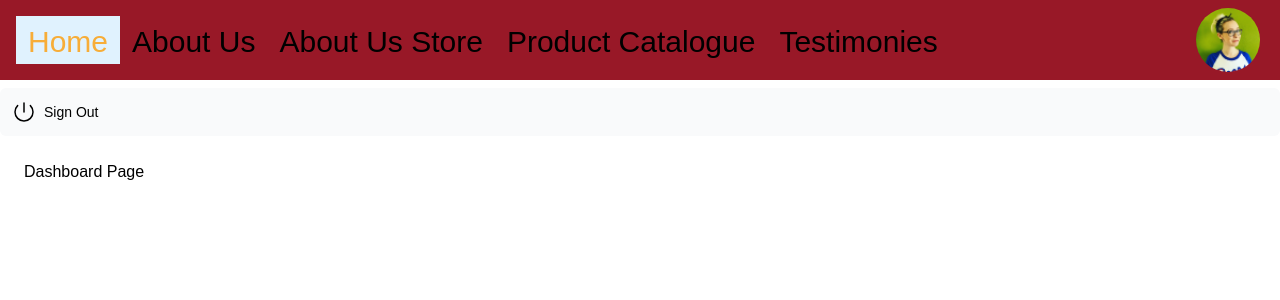
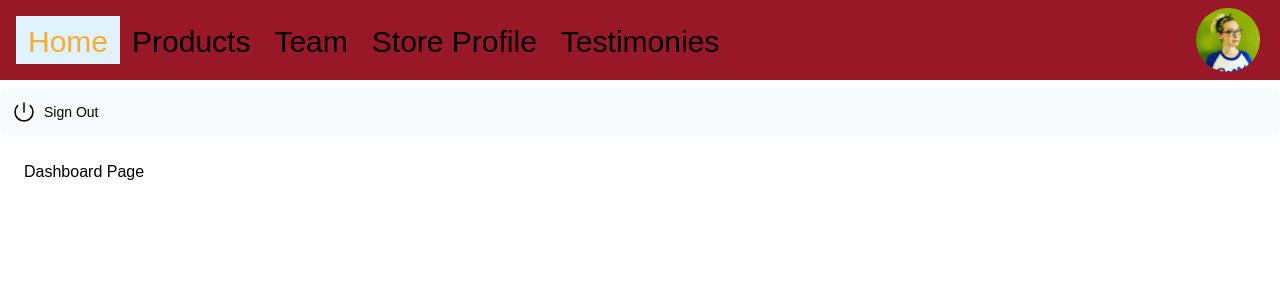
Before and after one commit to Garl1zz/nextjs-dashboard, a Next.js app: page /homepage in a window 1280 px wide. Shown: the top 300 px of the page. Built offline with nearby package versions, Linux system fonts and the light colour scheme; a web font is replaced by a local one.

Commit message:
commit changes

```diff
--- a/app/ui/dashboard/nav-links.tsx
+++ b/app/ui/dashboard/nav-links.tsx
@@ -12,9 +12,9 @@ import clsx from 'clsx';
 
 const links = [
   { name: 'Home', href: '/homepage' },
-  {name: 'About Us', href: '/homepage/aboutus'},
-  { name: 'About Us Store', href: '/homepage/aboutus/store' },
-  { name: 'Product Catalogue', href: '/homepage/catalogue' },
+  {name: 'Products', href: '/homepage/products'},
+  { name: 'Team', href: '/homepage/team' },
+  { name: 'Store Profile', href: '/homepage/store' },
   { name: 'Testimonies', href: '/homepage/testimonies' },
 ];
 
```
Also changed, not shown: app/homepage/products/page.tsx (renamed from app/homepage/catalogue/page.tsx), app/homepage/store/page.tsx (renamed from app/homepage/aboutus_store/page.tsx), app/homepage/team/page.tsx (renamed from app/homepage/aboutus_owner/page.tsx).
